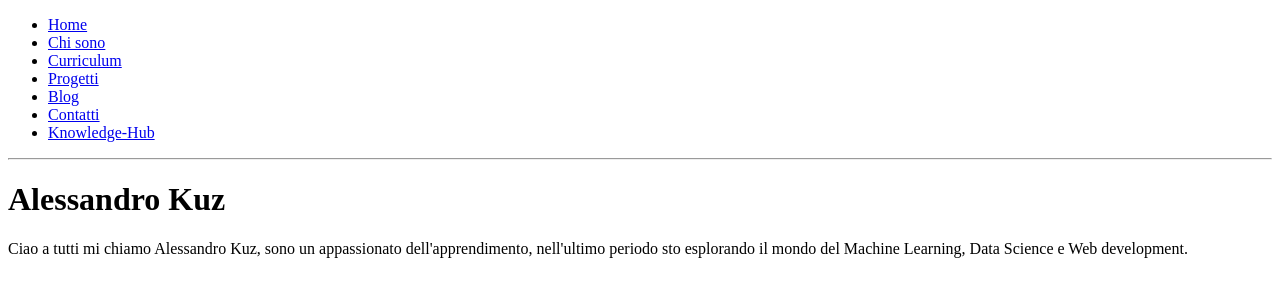
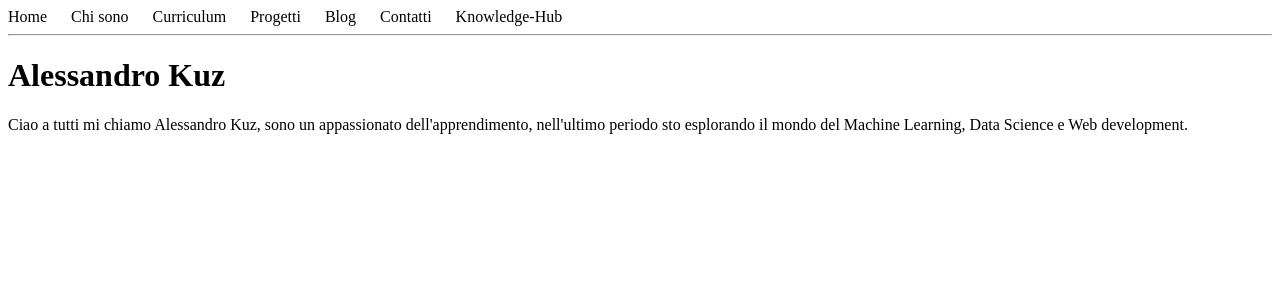
Before and after one commit to AlessandroKuz/alessandrokuz.github.io, a website: page aboutMe.html in a window 1280 px wide. Drawn offline with Linux system fonts and the light colour scheme.

Commit message:
feat: improve basic navbar styling

```diff
--- a/aboutMe.html
+++ b/aboutMe.html
@@ -2,11 +2,12 @@
 <html lang="it">
   <head>
     <meta charset="UTF-8" />
-    <title>Kuz - About me</title>
+    <meta name="viewport" content="width=device-width, initial-scale=1" />
+    <title>Alessandro Kuz - About me</title>
+    <link rel="stylesheet" href="style.css" />
   </head>
   <body>
-    <div class="navbar" id="myNavbar">
-      <ul>
+    <ul class="navbar" id="myNavbar">
       <li><a href="index.html">Home</a></li>
       <li><a href="aboutMe.html">Chi sono</a></li>
       <li><a href="curriculum.html">Curriculum</a></li>
@@ -15,7 +16,6 @@
       <li><a href="contatti.html">Contatti</a></li>
       <li><a href="https://www.github.com/AlessandroKuz/Knowledge-Notes">Knowledge-Hub</a></li>
     </ul>
-    </div>
     <hr />
     <h1>Alessandro Kuz</h1>
     <p id="Descrizione-su-di-me">
--- /dev/null
+++ b/style.css
@@ -0,0 +1,19 @@
+.navbar {
+    margin: 0;
+    padding: 0;
+    list-style: none;
+}
+
+.navbar li {
+    display: inline-block;
+    margin-right: 20px;
+}
+
+.navbar a {
+    text-decoration: none;
+    color: inherit;
+}
+
+.navbar a:hover {
+    text-decoration: underline;
+}
```
Also changed, not shown: blog.html (+3 -4 lines), contatti.html (+3 -4 lines), curriculum.html (+3 -4 lines), index.html (+2 -3 lines), progetti.html (+3 -4 lines). Lines whose indentation alone changed are shown as unchanged.
